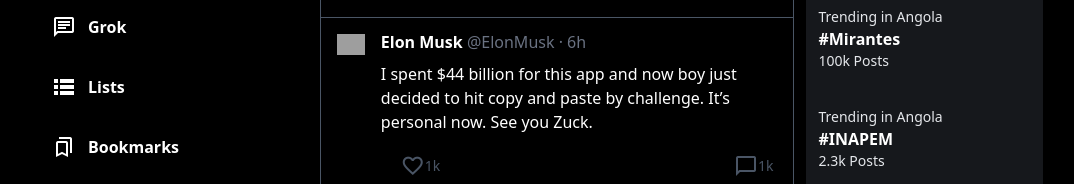
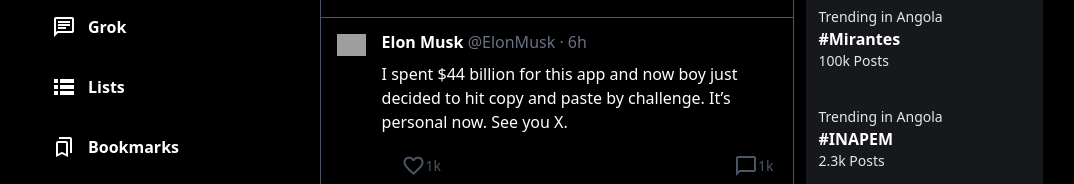
Before and after one commit to manuelkalueka/codepoint, a website: page index.html in a window 1280 px wide. Shown: the part 257-441 px from the top of the page, without its empty margins (12-1086 px from the left). Drawn offline with nearby package versions, Linux system fonts and the light colour scheme; grey boxes are pictures that could not be loaded.

Commit message:
Update index.html

```diff
--- a/index.html
+++ b/index.html
@@ -149,7 +149,7 @@
 
                                 It’s personal now.
 
-                                See you Zuck.
+                                See you X.
                             </div>
                             <div class="icons flex justify-between mx-4 my-4 text-sm text-gray-600">
                               <div
```
